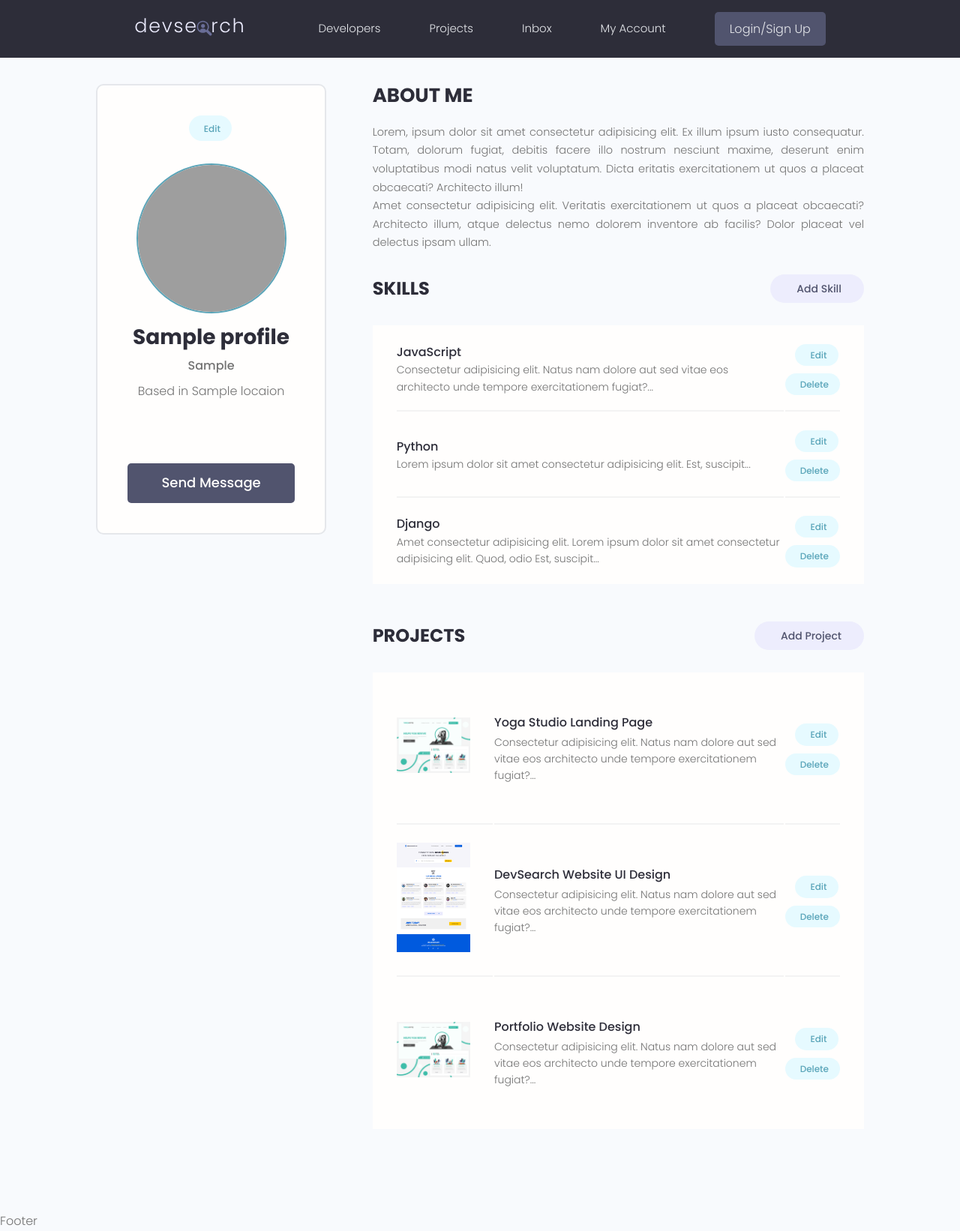
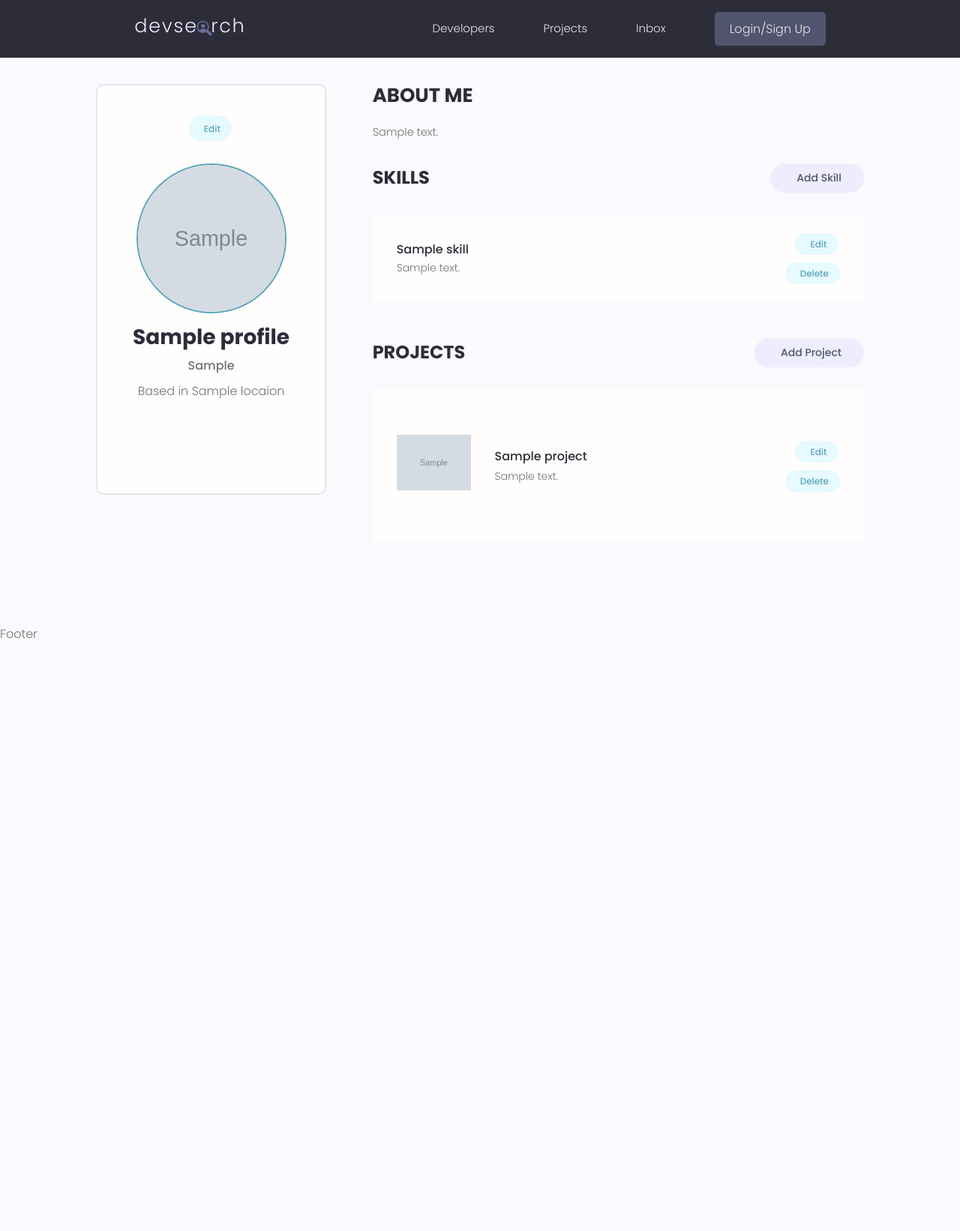
Before and after one commit to cmurray4492/profiles, a Django app: template devsearch/users/templates/users/account.html in a window 1280 px wide. Shown: the whole page at 75% size. After the commit the page ends 852 px from the top, so only its background shows below. Run offline with Django 3.2, Linux system fonts and the light colour scheme; the template is opened without the code that fills it: most values are stand-ins (such as "Sample title", 1, 10 or a date in 2020); grey boxes marked "Sample" are stand-in pictures; some libraries are stand-ins or nearby versions; grey boxes are pictures that could not be loaded.

Commit message:
Account Profile WOrk

```diff
--- a/devsearch/templates/navbar.html
+++ b/devsearch/templates/navbar.html
@@ -16,11 +16,9 @@
           <li class="header__menuItem"><a href="{% url 'profiles' %}">Developers</a></li>
           <li class="header__menuItem"><a href="{% url 'projects' %}">Projects</a></li>
           <li class="header__menuItem"><a href="">Inbox</a></li>
-          <li class="header__menuItem"><a href="">My Account</a></li>
-
 
           {% if request.user.is_authenticated %}
-          <li class="header__menuItem"><a href="{% url 'create-project' %}">Add Project</a></li>
+          <li class="header__menuItem"><a href="{% url 'account' %}">Account</a></li>
           <li class="header__menuItem"><a href="{% url 'logout' %}" class="btn btn--sub">Logout</a></li>
           {% else %}
           <li class="header__menuItem"><a href="{% url 'login' %}" class="btn btn--sub">Login/Sign Up</a></li>
--- a/devsearch/users/templates/users/account.html
+++ b/devsearch/users/templates/users/account.html
@@ -10,13 +10,13 @@
           <div class="card text-center">
             <div class="card__body dev">
               <a class="tag tag--pill tag--main settings__btn" href="#"><i class="im im-edit"></i> Edit</a>
-              <img class="avatar avatar--xl dev__avatar" src="https://avatars.githubusercontent.com/u/33843378" />
+              <img class="avatar avatar--xl dev__avatar" src="{{profile.profile_image.url}}" />
               <h2 class="dev__name">{{profile.name}}</h2>
               <p class="dev__title">{{profile.short_intro}}</p>
               <p class="dev__location">Based in {{profile.locaion}}</p>
 
+              <ul class="dev__social">
 
-              <ul class="dev__social">
                 {% if profile.social_github %}
                   <li>
                     <a title="Github" href="{{ profile.social_github }}" target="_blank"><i class="im im-github"></i></a>
@@ -41,24 +41,15 @@
                   </li>
                 {% endif %}
               </ul>
-              <a href="#" class="btn btn--sub btn--lg">Send Message </a>
+              <!-- <a href="#" class="btn btn--sub btn--lg">Send Message </a> -->
             </div>
           </div>
         </div>
 
-
-
         <div class="column column--2of3">
           <div class="devInfo">
             <h3 class="devInfo__title">About Me</h3>
-            <p class="devInfo__about">
-              Lorem, ipsum dolor sit amet consectetur adipisicing elit. Ex illum ipsum iusto consequatur. Totam,
-              dolorum fugiat, debitis facere illo nostrum nesciunt maxime, deserunt enim voluptatibus modi natus velit
-              voluptatum. Dicta eritatis exercitationem ut quos a placeat obcaecati? Architecto illum!
-              <br />
-              Amet consectetur adipisicing elit. Veritatis exercitationem ut quos a placeat obcaecati? Architecto
-              illum, atque delectus nemo dolorem inventore ab facilis? Dolor placeat vel delectus ipsam ullam.
-            </p>
+            <p class="devInfo__about">{{ profile.bio }}</p>
           </div>
           <div class="settings">
             <h3 class="settings__title">Skills</h3>
@@ -66,13 +57,11 @@
           </div>
 
           <table class="settings__table">
+            {% for skill in skills %}
             <tr>
               <td class="settings__tableInfo">
-                <h4>JavaScript</h4>
-                <p>
-                  Consectetur adipisicing elit. Natus nam dolore aut sed vitae eos architecto unde tempore
-                  exercitationem fugiat?...
-                </p>
+                <h4>{{ skill.name }}</h4>
+                <p> {{ skill.description }}   </p>
               </td>
               <td class="settings__tableActions">
                 <a class="tag tag--pill tag--main settings__btn" href="#"><i class="im im-edit"></i> Edit</a>
@@ -80,10 +69,29 @@
                   Delete</a>
               </td>
             </tr>
+            {% endfor %}
+
+          </table>
+
+
+
+
+
+
+          <div class="settings">
+            <h3 class="settings__title">Projects</h3>
+            <a class="tag tag--pill tag--sub settings__btn tag--lg" href="#"><i class="im im-plus"></i> Add Project</a>
+          </div>
+
+          <table class="settings__table">
+            {% for project in projects %}
             <tr>
+              <td class="settings__thumbnail">
+              <a href="{% url 'project' project.id %}"><img src="{{ project.featured_image.url }}" alt="Project Thumbnail" /></a>
+              </td>
               <td class="settings__tableInfo">
-                <h4>Python</h4>
-                <p>Lorem ipsum dolor sit amet consectetur adipisicing elit. Est, suscipit...</p>
+                <a href="{% url 'project' project.id %}">{{ project.title }}</a>
+                <p>{{ project.description|slice:"150" }}</p>
               </td>
               <td class="settings__tableActions">
                 <a class="tag tag--pill tag--main settings__btn" href="#"><i class="im im-edit"></i> Edit</a>
@@ -91,79 +99,8 @@
                   Delete</a>
               </td>
             </tr>
-            <tr>
-              <td class="settings__tableInfo">
-                <h4>Django</h4>
-                <p>
-                  Amet consectetur adipisicing elit. Lorem ipsum dolor sit amet consectetur adipisicing elit. Quod,
-                  odio Est, suscipit...
-                </p>
-              </td>
-              <td class="settings__tableActions">
-                <a class="tag tag--pill tag--main settings__btn" href="#"><i class="im im-edit"></i> Edit</a>
-                <a class="tag tag--pill tag--main settings__btn" href="#"><i class="im im-x-mark-circle-o"></i>
-                  Delete</a>
-              </td>
-            </tr>
-          </table>
+            {% endfor %}
 
-          <div class="settings">
-            <h3 class="settings__title">Projects</h3>
-            <a class="tag tag--pill tag--sub settings__btn tag--lg" href="#"><i class="im im-plus"></i> Add Project</a>
-          </div>
-
-          <table class="settings__table">
-            <tr>
-              <td class="settings__thumbnail">
-                <a href="single-project.html"><img src="images/project-a.png" alt="Project Thumbnail" /></a>
-              </td>
-              <td class="settings__tableInfo">
-                <a href="single-project.html">Yoga Studio Landing Page</a>
-                <p>
-                  Consectetur adipisicing elit. Natus nam dolore aut sed vitae eos architecto unde tempore
-                  exercitationem fugiat?...
-                </p>
-              </td>
-              <td class="settings__tableActions">
-                <a class="tag tag--pill tag--main settings__btn" href="#"><i class="im im-edit"></i> Edit</a>
-                <a class="tag tag--pill tag--main settings__btn" href="#"><i class="im im-x-mark-circle-o"></i>
-                  Delete</a>
-              </td>
-            </tr>
-            <tr>
-              <td class="settings__thumbnail">
-                <a href="single-project.html"><img src="images/project-b.png" alt="Project Thumbnail" /></a>
-              </td>
-              <td class="settings__tableInfo">
-                <a href="single-project.html">DevSearch Website UI Design</a>
-                <p>
-                  Consectetur adipisicing elit. Natus nam dolore aut sed vitae eos architecto unde tempore
-                  exercitationem fugiat?...
-                </p>
-              </td>
-              <td class="settings__tableActions">
-                <a class="tag tag--pill tag--main settings__btn" href="#"><i class="im im-edit"></i> Edit</a>
-                <a class="tag tag--pill tag--main settings__btn" href="#"><i class="im im-x-mark-circle-o"></i>
-                  Delete</a>
-              </td>
-            </tr>
-            <tr>
-              <td class="settings__thumbnail">
-                <a href="single-project.html"><img src="images/project-a.png" alt="Project Thumbnail" /></a>
-              </td>
-              <td class="settings__tableInfo">
-                <a href="single-project.html">Portfolio Website Design</a>
-                <p>
-                  Consectetur adipisicing elit. Natus nam dolore aut sed vitae eos architecto unde tempore
-                  exercitationem fugiat?...
-                </p>
-              </td>
-              <td class="settings__tableActions">
-                <a class="tag tag--pill tag--main settings__btn" href="#"><i class="im im-edit"></i> Edit</a>
-                <a class="tag tag--pill tag--main settings__btn" href="#"><i class="im im-x-mark-circle-o"></i>
-                  Delete</a>
-              </td>
-            </tr>
           </table>
         </div>
       </div>
--- a/devsearch/users/urls.py
+++ b/devsearch/users/urls.py
@@ -8,4 +8,5 @@ urlpatterns = [
 
     path('', views.profiles, name="profiles"),
     path('profile/<str:pk>/', views.userProfile, name="user-profile"),
+    path('account/', views.userAccount, name="account"),
 ]
```
Also changed, not shown: devsearch/users/views.py (+11 -0 lines). Lines whose indentation alone changed are shown as unchanged.
